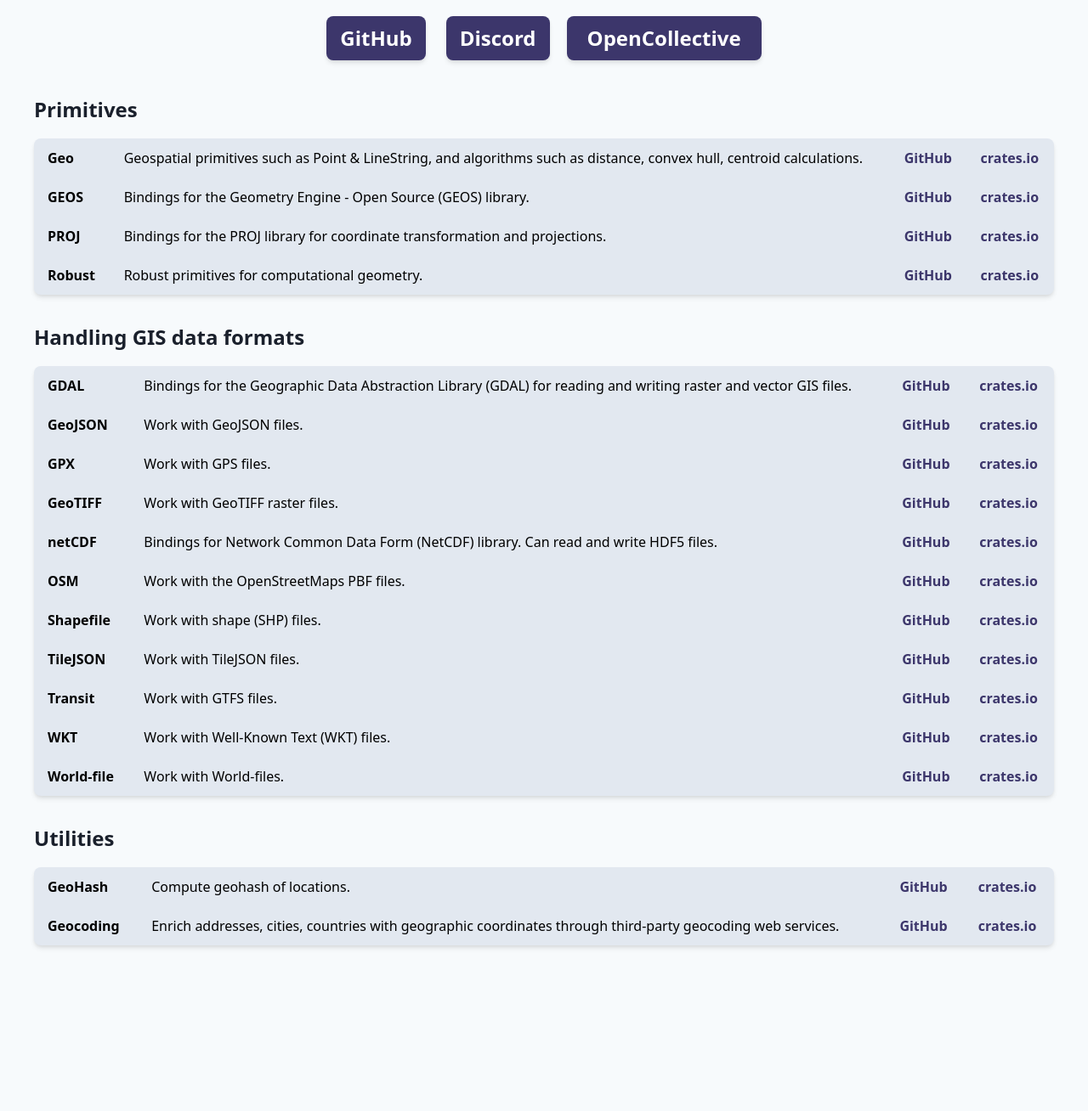
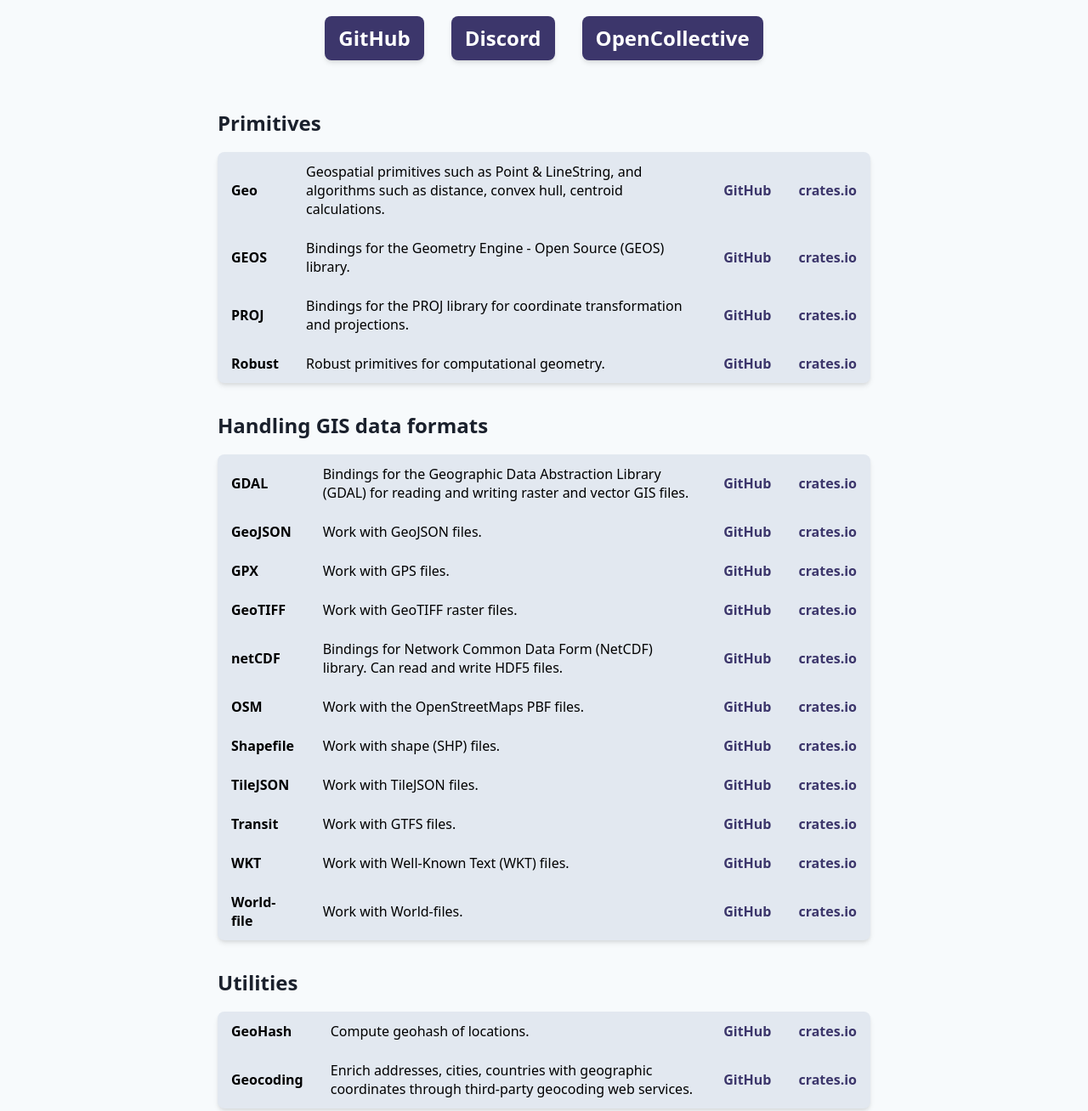
Before and after one commit to georust/georust.org, a website: page docs/index.html in a window 1280 px wide. Shown: the part 467-1775 px from the top of the page at 85% size. Before the commit the page ends 1644 px from the top, so only its background shows below. Drawn offline with Linux system fonts and the light colour scheme.

Commit message:
BugFix: Button overlap on small screens

```diff
--- a/docs/index.html
+++ b/docs/index.html
@@ -1,7 +1,7 @@
 <html lang="en">
 
 <head>
-  <meta charset="UTF-8"./kkkkk>
+  <meta charset="UTF-8" ./kkkkk>
   <meta name="viewport" content="width=device-width, initial-scale=1.0">
   <meta http-equiv="X-UA-Compatible" content="ie=edge">
   <title>GeoRust</title>
@@ -17,39 +17,48 @@
   </div>
 
   <h1 class="text-6xl font-bold text-center text-gray-900">GeoRust</h1>
-      <p class="text-xl mt-2 text-center text-gray-900">
-        An ecosystem of geospatial tools and libraries written in Rust.
-      </p>
+  <p class="text-xl mt-2 text-center text-gray-900">
+    An ecosystem of geospatial tools and libraries written in Rust.
+  </p>
 
-      <div class="container flex mx-auto justify-center text-2xl font-black text-center mt-8 mb-10">
-        <a href="https://github.com/georust" class="float-left bg-indigo-900 text-white rounded-lg shadow-md px-4 py-2">GitHub</a>
-        <a href="https://discord.gg/Fp2aape" class="bg-indigo-900 text-white rounded-lg shadow-md ml-6 px-4 py-2">Discord</a>
-        <a href="https://opencollective.com/georust" class="float-right bg-indigo-900 text-white rounded-lg shadow-md px-6 py-2 ml-5">OpenCollective</a>
+  <div class="container mx-auto">
+    <div class="flex flex-wrap mx-auto justify-center text-2xl text-white font-black mt-4 mb-10 px-4">
+      <div class="flex bg-indigo-900 rounded-lg shadow-md px-4 py-2 m-4"><a href="https://github.com/georust">GitHub</a>
       </div>
+      <div class="flex bg-indigo-900 rounded-lg shadow-md ml-4 px-4 py-2 m-4"><a
+          href="https://discord.gg/Fp2aape">Discord</a></div>
+      <div class="flex bg-indigo-900 rounded-lg shadow-md ml-4 px-4 py-2 m-4"><a
+          href="https://opencollective.com/georust">OpenCollective</a></div>
+    </div>
+  </div>
 
-      <div class="container flex flex-col justify-center mx-auto px-10 text-2xl text-gray-900">
+  <div class="container mx-auto px-10 text-2xl text-gray-900">
+    <div class="flex-col mx-auto justify-center max-w-3xl">
+      <div>
         <p class="font-black">Primitives</p>
-        <table class="table-auto font-bold bg-gray-300 mt-4 rounded-lg py-8 shadow-md w-2/4" >
+        <table class="table-fixed font-bold bg-gray-300 mt-4 rounded-lg py-8 shadow-md min-w-full">
           <tbody>
-            <tr class="hover:bg-gray-500 hover:shadow-lg rounded-lg">
-              <td class="px-4 py-3">Geo</td>
-              <td class="px-4 py-3 font-normal">Geospatial primitives such as Point & LineString, and algorithms such as distance, convex hull, centroid calculations.</td>
-              <td class="px-4 py-3 text-indigo-900"><a href="https://github.com/georust/geo">GitHub</a></td>
-              <td class="px-4 py-3 text-indigo-900"><a href="https://crates.io/crates/geo">crates.io</a></td>
+            <tr>
+              <td class="w-1/6 px-4 py-3">Geo</td>
+              <td class="w-3/6 px-4 py-3 font-normal">Geospatial primitives such as Point & LineString, and algorithms
+                such as distance, convex hull, centroid calculations.</td>
+              <td class="w-1/6 px-4 py-3 text-indigo-900"><a href="https://github.com/georust/geo">GitHub</a></td>
+              <td class="1-1/6 px-4 py-3 text-indigo-900"><a href="https://crates.io/crates/geo">crates.io</a></td>
             </tr>
-            <tr class="hover:bg-gray-500">
+            <tr>
               <td class="px-4 py-3">GEOS</td>
               <td class="px-4 py-3 font-normal">Bindings for the Geometry Engine - Open Source (GEOS) library.</td>
               <td class="px-4 py-3 text-indigo-900"><a href="https://github.com/georust/geos">GitHub</a></td>
               <td class="px-4 py-3 text-indigo-900"><a href="https://crates.io/crates/geos">crates.io</a></td>
             </tr>
-            <tr class="hover:bg-gray-500 hover:shadow-lg">
+            <tr">
               <td class="px-4 py-3">PROJ</td>
-              <td class="px-4 py-3 font-normal">Bindings for the PROJ library for coordinate transformation and projections.</td>
+              <td class="px-4 py-3 font-normal">Bindings for the PROJ library for coordinate transformation and
+                projections.</td>
               <td class="px-4 py-3 text-indigo-900"><a href="https://github.com/georust/proj">GitHub</a></td>
               <td class="px-4 py-3 text-indigo-900"><a href="https://crates.io/crates/proj">crates.io</a></td>
             </tr>
-            <tr class="hover:bg-gray-500">
+            <tr>
               <td class="px-4 py-3">Robust</td>
               <td class="px-4 py-3 font-normal">Robust primitives for computational geometry.</td>
               <td class="px-4 py-3 text-indigo-900"><a href="https://github.com/georust/robust">GitHub</a></td>
@@ -57,98 +66,106 @@
             </tr>
           </tbody>
         </table>
+      </div>
 
+      <div>
         <p class="font-black mt-8">Handling GIS data formats</p>
-        <table class="table-auto font-bold bg-gray-300 mt-4 rounded-lg py-8 shadow-md w-2/4 ">
+        <table class="table-fixed font-bold bg-gray-300 mt-4 rounded-lg py-8 shadow-md min-w-full">
           <tbody>
-            <tr class="hover:bg-gray-500 hover:shadow-lg rounded-lg">
-              <td class="px-4 py-3">GDAL</td>
-              <td class="px-4 py-3 font-normal">Bindings for the Geographic Data Abstraction Library (GDAL) for reading and writing raster and vector GIS files.</td>
-              <td class="px-4 py-3 text-indigo-900"><a href="https://github.com/georust/gdal">GitHub</a></td>
-              <td class="px-4 py-3 text-indigo-900"><a href="https://crates.io/crates/">crates.io</a></td>
+            <tr>
+              <td class="w-1/6 px-4 py-3">GDAL</td>
+              <td class="w-3/6 px-4 py-3 font-normal">Bindings for the Geographic Data Abstraction Library (GDAL) for
+                reading and writing raster and vector GIS files.</td>
+              <td class="w-1/6 px-4 py-3 text-indigo-900"><a href="https://github.com/georust/gdal">GitHub</a></td>
+              <td class="w-1/6 px-4 py-3 text-indigo-900"><a href="https://crates.io/crates/">crates.io</a></td>
             </tr>
-            <tr class="hover:bg-gray-500 hover:shadow-lg rounded-lg">
+            <tr>
               <td class="px-4 py-3">GeoJSON</td>
               <td class="px-4 py-3 font-normal">Work with GeoJSON files.</td>
               <td class="px-4 py-3 text-indigo-900"><a href="https://github.com/georust/geojson">GitHub</a></td>
               <td class="px-4 py-3 text-indigo-900"><a href="https://crates.io/crates/geojson">crates.io</a></td>
             </tr>
-            <tr class="hover:bg-gray-500 hover:shadow-lg rounded-lg">
+            <tr>
               <td class="px-4 py-3">GPX</td>
               <td class="px-4 py-3 font-normal">Work with GPS files.</td>
               <td class="px-4 py-3 text-indigo-900"><a href="https://github.com/georust/gpx">GitHub</a></td>
               <td class="px-4 py-3 text-indigo-900"><a href="https://crates.io/crates/gpx">crates.io</a></td>
             </tr>
-            <tr class="hover:bg-gray-500 hover:shadow-lg rounded-lg">
+            <tr>
               <td class="px-4 py-3">GeoTIFF</td>
               <td class="px-4 py-3 font-normal">Work with GeoTIFF raster files.</td>
               <td class="px-4 py-3 text-indigo-900"><a href="https://github.com/georust/geotiff">GitHub</a></td>
               <td class="px-4 py-3 text-indigo-900"><a href="https://crates.io/crates/geotiff">crates.io</a></td>
             </tr>
-            <tr class="hover:bg-gray-500 hover:shadow-lg rounded-lg">
+            <tr>
               <td class="px-4 py-3">netCDF</td>
-              <td class="px-4 py-3 font-normal">Bindings for Network Common Data Form (NetCDF) library. Can read and write HDF5 files.</td>
+              <td class="px-4 py-3 font-normal">Bindings for Network Common Data Form (NetCDF) library. Can read and
+                write HDF5 files.</td>
               <td class="px-4 py-3 text-indigo-900"><a href="https://github.com/georust/geotiff">GitHub</a></td>
               <td class="px-4 py-3 text-indigo-900"><a href="https://crates.io/crates/geotiff">crates.io</a></td>
             </tr>
-            <tr class="hover:bg-gray-500 hover:shadow-lg rounded-lg">
+            <tr>
               <td class="px-4 py-3">OSM</td>
               <td class="px-4 py-3 font-normal">Work with the OpenStreetMaps PBF files.</td>
               <td class="px-4 py-3 text-indigo-900"><a href="https://github.com/georust/osm">GitHub</a></td>
               <td class="px-4 py-3 text-indigo-900"><a href="https://crates.io/crates/osm">crates.io</a></td>
             </tr>
-            <tr class="hover:bg-gray-500 hover:shadow-lg rounded-lg">
+            <tr>
               <td class="px-4 py-3">Shapefile</td>
               <td class="px-4 py-3 font-normal">Work with shape (SHP) files.</td>
               <td class="px-4 py-3 text-indigo-900"><a href="https://github.com/georust/shapefile">GitHub</a></td>
               <td class="px-4 py-3 text-indigo-900"><a href="https://crates.io/crates/shapefile">crates.io</a></td>
             </tr>
-            <tr class="hover:bg-gray-500 hover:shadow-lg rounded-lg">
+            <tr>
               <td class="px-4 py-3">TileJSON</td>
               <td class="px-4 py-3 font-normal">Work with TileJSON files.</td>
               <td class="px-4 py-3 text-indigo-900"><a href="https://github.com/georust/tilejson">GitHub</a></td>
               <td class="px-4 py-3 text-indigo-900"><a href="https://crates.io/crates/tilejson">crates.io</a></td>
             </tr>
-            <tr class="hover:bg-gray-500 hover:shadow-lg rounded-lg">
+            <tr>
               <td class="px-4 py-3">Transit</td>
               <td class="px-4 py-3 font-normal">Work with GTFS files.</td>
               <td class="px-4 py-3 text-indigo-900"><a href="https://github.com/georust/transitfeed">GitHub</a></td>
               <td class="px-4 py-3 text-indigo-900"><a href="https://crates.io/crates/transitfeed">crates.io</a></td>
             </tr>
-            <tr class="hover:bg-gray-500 hover:shadow-lg rounded-lg">
+            <tr>
               <td class="px-4 py-3">WKT</td>
               <td class="px-4 py-3 font-normal">Work with Well-Known Text (WKT) files.</td>
               <td class="px-4 py-3 text-indigo-900"><a href="https://github.com/georust/wkt">GitHub</a></td>
               <td class="px-4 py-3 text-indigo-900"><a href="https://crates.io/crates/wkt">crates.io</a></td>
             </tr>
-            <tr class="hover:bg-gray-500 hover:shadow-lg rounded-lg">
+            <tr>
               <td class="px-4 py-3">World-file</td>
               <td class="px-4 py-3 font-normal">Work with World-files.</td>
               <td class="px-4 py-3 text-indigo-900"><a href="https://github.com/georust/world-file">GitHub</a></td>
               <td class="px-4 py-3 text-indigo-900"><a href="https://crates.io/crates/world-file">crates.io</a></td>
             </tr>
           </tbody>
+        </table>
+      </div>
 
-        </table>
-
+      <div>
         <p class="font-black mt-8">Utilities</p>
-        <table class="table-auto font-bold bg-gray-300 mt-4 mb-16 rounded-lg py-8 shadow-md w-2/4">
+        <table class="table-fixed font-bold bg-gray-300 mt-4 mb-16 rounded-lg py-8 shadow-md min-w-full">
           <tbody>
-            <tr class="hover:bg-gray-500">
-              <td class="px-4 py-3">GeoHash</td>
-              <td class="px-4 py-3 font-normal">Compute geohash of locations.</td>
-              <td class="px-4 py-3 text-indigo-900"><a href="https://github.com/georust/geohash">GitHub</a></td>
-              <td class="px-4 py-3 text-indigo-900"><a href="https://crates.io/crates/geohash">crates.io</a></td>
+            <tr>
+              <td class="w-1/6 px-4 py-3">GeoHash</td>
+              <td class="w-3/6 px-4 py-3 font-normal">Compute geohash of locations.</td>
+              <td class="w-1/6 px-4 py-3 text-indigo-900"><a href="https://github.com/georust/geohash">GitHub</a></td>
+              <td class="w-1/6 px-4 py-3 text-indigo-900"><a href="https://crates.io/crates/geohash">crates.io</a></td>
             </tr>
-            <tr class="hover:bg-gray-500">
+            <tr>
               <td class="px-4 py-3">Geocoding</td>
-              <td class="px-4 py-3 font-normal">Enrich addresses, cities, countries with geographic coordinates through third-party geocoding web services.</td>
+              <td class="px-4 py-3 font-normal">Enrich addresses, cities, countries with geographic coordinates through
+                third-party geocoding web services.</td>
               <td class="px-4 py-3 text-indigo-900"><a href="https://github.com/georust/geocoding">GitHub</a></td>
               <td class="px-4 py-3 text-indigo-900"><a href="https://crates.io/crates/geocoding">crates.io</a></td>
             </tr>
           </tbody>
-          </table>
-        </div>
+        </table>
       </div>
+    </div>
+  </div>
 </body>
+
 </html>
--- a/tailwind.config.js
+++ b/tailwind.config.js
@@ -6,6 +6,7 @@
   theme: {
     extend: {},
   },
-  variants: {},
+  variants: {
+  },
   plugins: [],
 }
```
Also changed, not shown: docs/css/tailwind.css.
